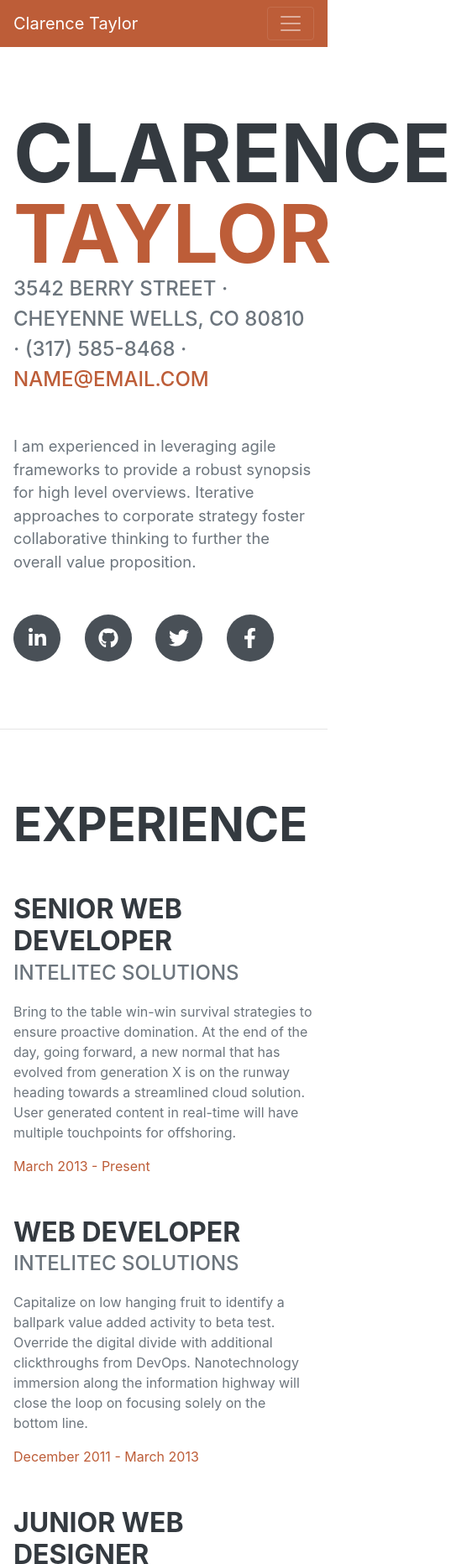
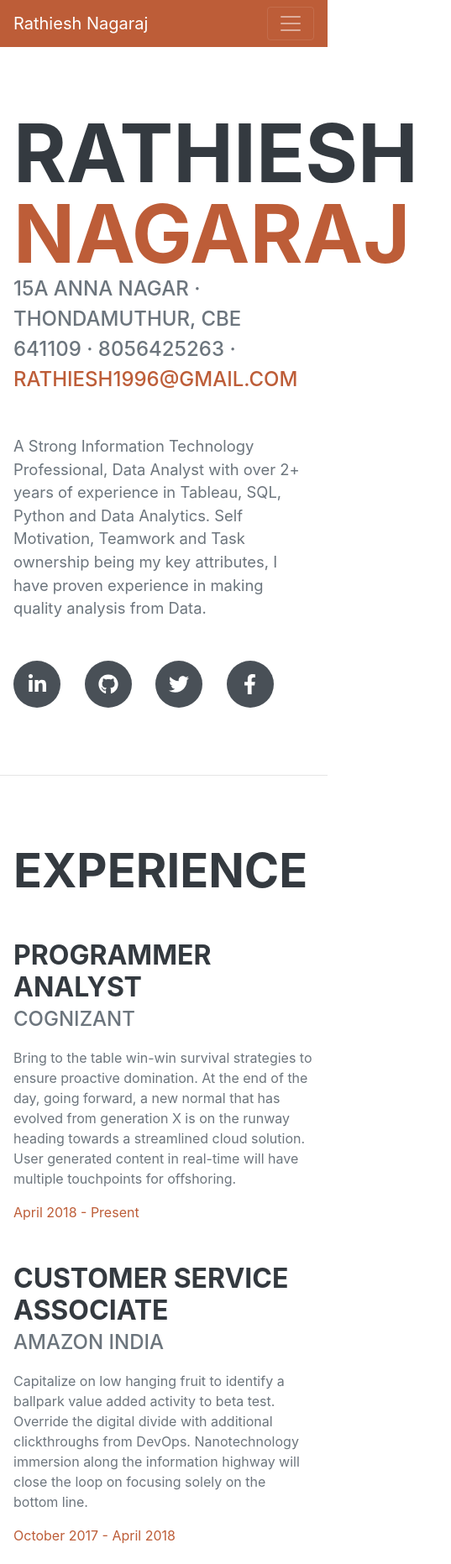
Before and after one commit to Rathiesh06/My_Portfolio, a plain HTML site: page index.html in a window 390 px wide. Shown: the top 1863 px of the page at 84% size, 537 px wide, since content can reach past the window. Drawn offline with nearby package versions, Linux system fonts and the light colour scheme; a web font is replaced by a local one.

Commit message:
Update index.html

```diff
--- a/index.html
+++ b/index.html
@@ -5,7 +5,7 @@
         <meta name="viewport" content="width=device-width, initial-scale=1, shrink-to-fit=no" />
         <meta name="description" content="" />
         <meta name="author" content="" />
-        <title>Resume - Start Bootstrap Theme</title>
+        <title>My_Portfolio</title>
         <link rel="icon" type="image/x-icon" href="assets/img/favicon.ico" />
         <!-- Font Awesome icons (free version)-->
         <script src="https://use.fontawesome.com/releases/v5.13.0/js/all.js" crossorigin="anonymous"></script>
@@ -19,7 +19,7 @@
         <!-- Navigation-->
         <nav class="navbar navbar-expand-lg navbar-dark bg-primary fixed-top" id="sideNav">
             <a class="navbar-brand js-scroll-trigger" href="#page-top">
-                <span class="d-block d-lg-none">Clarence Taylor</span>
+                <span class="d-block d-lg-none">Rathiesh Nagaraj</span>
                 <span class="d-none d-lg-block"><img class="img-fluid img-profile rounded-circle mx-auto mb-2" src="assets/img/profile.jpg" alt="" /></span>
             </a>
             <button class="navbar-toggler" type="button" data-toggle="collapse" data-target="#navbarSupportedContent" aria-controls="navbarSupportedContent" aria-expanded="false" aria-label="Toggle navigation"><span class="navbar-toggler-icon"></span></button>
@@ -40,17 +40,19 @@
             <section class="resume-section" id="about">
                 <div class="resume-section-content">
                     <h1 class="mb-0">
-                        Clarence
-                        <span class="text-primary">Taylor</span>
+                        Rathiesh
+                        <span class="text-primary">Nagaraj</span>
                     </h1>
                     <div class="subheading mb-5">
-                        3542 Berry Street · Cheyenne Wells, CO 80810 · (317) 585-8468 ·
-                        <a href="mailto:name@email.com">name@email.com</a>
+                        15A Anna Nagar · Thondamuthur, CBE 641109 · 8056425263 ·
+                        <a href="mailto:rathiesh1996@gmail.com">rathiesh1996@gmail.com</a>
                     </div>
-                    <p class="lead mb-5">I am experienced in leveraging agile frameworks to provide a robust synopsis for high level overviews. Iterative approaches to corporate strategy foster collaborative thinking to further the overall value proposition.</p>
+                    <p class="lead mb-5">A Strong Information Technology Professional, Data Analyst with over 2+ years of experience in Tableau, SQL, Python
+and Data Analytics. Self Motivation, Teamwork and Task ownership being my key attributes, I have proven experience
+in making quality analysis from Data.</p>
                     <div class="social-icons">
-                        <a class="social-icon" href="#"><i class="fab fa-linkedin-in"></i></a>
-                        <a class="social-icon" href="#"><i class="fab fa-github"></i></a>
+                        <a class="social-icon" href="https://www.linkedin.com/in/rathiesh-nagaraj-289bb2b5"><i class="fab fa-linkedin-in"></i></a>
+                        <a class="social-icon" href="https://github.com/Rathiesh06"><i class="fab fa-github"></i></a>
                         <a class="social-icon" href="#"><i class="fab fa-twitter"></i></a>
                         <a class="social-icon" href="#"><i class="fab fa-facebook-f"></i></a>
                     </div>
@@ -63,19 +65,19 @@
                     <h2 class="mb-5">Experience</h2>
                     <div class="d-flex flex-column flex-md-row justify-content-between mb-5">
                         <div class="flex-grow-1">
-                            <h3 class="mb-0">Senior Web Developer</h3>
-                            <div class="subheading mb-3">Intelitec Solutions</div>
+                            <h3 class="mb-0">Programmer Analyst</h3>
+                            <div class="subheading mb-3">Cognizant</div>
                             <p>Bring to the table win-win survival strategies to ensure proactive domination. At the end of the day, going forward, a new normal that has evolved from generation X is on the runway heading towards a streamlined cloud solution. User generated content in real-time will have multiple touchpoints for offshoring.</p>
                         </div>
-                        <div class="flex-shrink-0"><span class="text-primary">March 2013 - Present</span></div>
+                        <div class="flex-shrink-0"><span class="text-primary">April 2018 - Present</span></div>
                     </div>
                     <div class="d-flex flex-column flex-md-row justify-content-between mb-5">
                         <div class="flex-grow-1">
-                            <h3 class="mb-0">Web Developer</h3>
-                            <div class="subheading mb-3">Intelitec Solutions</div>
+                            <h3 class="mb-0">Customer Service Associate</h3>
+                            <div class="subheading mb-3">Amazon India</div>
                             <p>Capitalize on low hanging fruit to identify a ballpark value added activity to beta test. Override the digital divide with additional clickthroughs from DevOps. Nanotechnology immersion along the information highway will close the loop on focusing solely on the bottom line.</p>
                         </div>
-                        <div class="flex-shrink-0"><span class="text-primary">December 2011 - March 2013</span></div>
+                        <div class="flex-shrink-0"><span class="text-primary">October 2017 - April 2018</span></div>
                     </div>
                     <div class="d-flex flex-column flex-md-row justify-content-between mb-5">
                         <div class="flex-grow-1">
@@ -102,12 +104,12 @@
                     <h2 class="mb-5">Education</h2>
                     <div class="d-flex flex-column flex-md-row justify-content-between mb-5">
                         <div class="flex-grow-1">
-                            <h3 class="mb-0">University of Colorado Boulder</h3>
-                            <div class="subheading mb-3">Bachelor of Science</div>
-                            <div>Computer Science - Web Development Track</div>
-                            <p>GPA: 3.23</p>
+                            <h3 class="mb-0">SNS College of Technology</h3>
+                            <div class="subheading mb-3">Bachelor of Technology</div>
+                            <div>Information Technology</div>
+                            <p>GPA: 8.7</p>
                         </div>
-                        <div class="flex-shrink-0"><span class="text-primary">August 2006 - May 2010</span></div>
+                        <div class="flex-shrink-0"><span class="text-primary">August 2013 - May 2017</span></div>
                     </div>
                     <div class="d-flex flex-column flex-md-row justify-content-between">
                         <div class="flex-grow-1">
```
